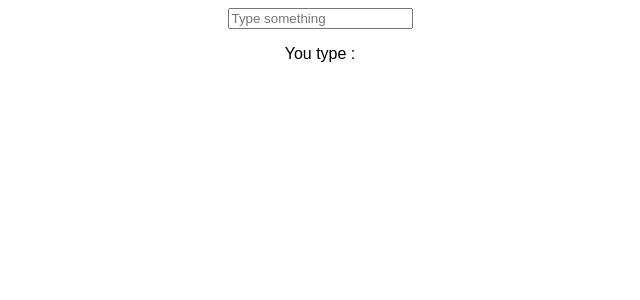
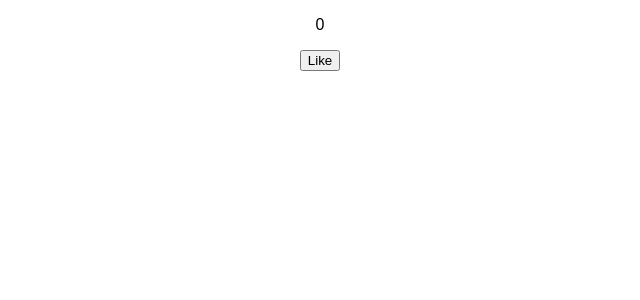
Before and after one commit to atharv169/react-task, a React (Create React App) app: page / in a window 1280 px wide. Shown: the top 300 px of the page, without its empty margins (320-960 px from the left). Built offline with nearby package versions, Linux system fonts and the light colour scheme.

Commit message:
task-4 like count

```diff
--- a/src/index.js
+++ b/src/index.js
@@ -1,7 +1,7 @@
 import { StrictMode } from "react";
 import { createRoot } from "react-dom/client";
 
-import App from "./task-3_inputLive/App";
+import App from "./task-4_LikeCount/App";
 
 const rootElement = document.getElementById("root");
 const root = createRoot(rootElement);
--- /dev/null
+++ b/src/task-4_LikeCount/App.js
@@ -0,0 +1,12 @@
+import { useState } from "react";
+import "./styles.css";
+
+export default function App() {
+  const [like, setLike] = useState(0);
+  return (
+    <div className="App">
+      <p>{like}</p>
+      <button onClick={() => setLike(like + 1)}>Like</button>
+    </div>
+  );
+}
--- /dev/null
+++ b/src/task-4_LikeCount/styles.css
@@ -0,0 +1,4 @@
+.App {
+  font-family: sans-serif;
+  text-align: center;
+}
```
